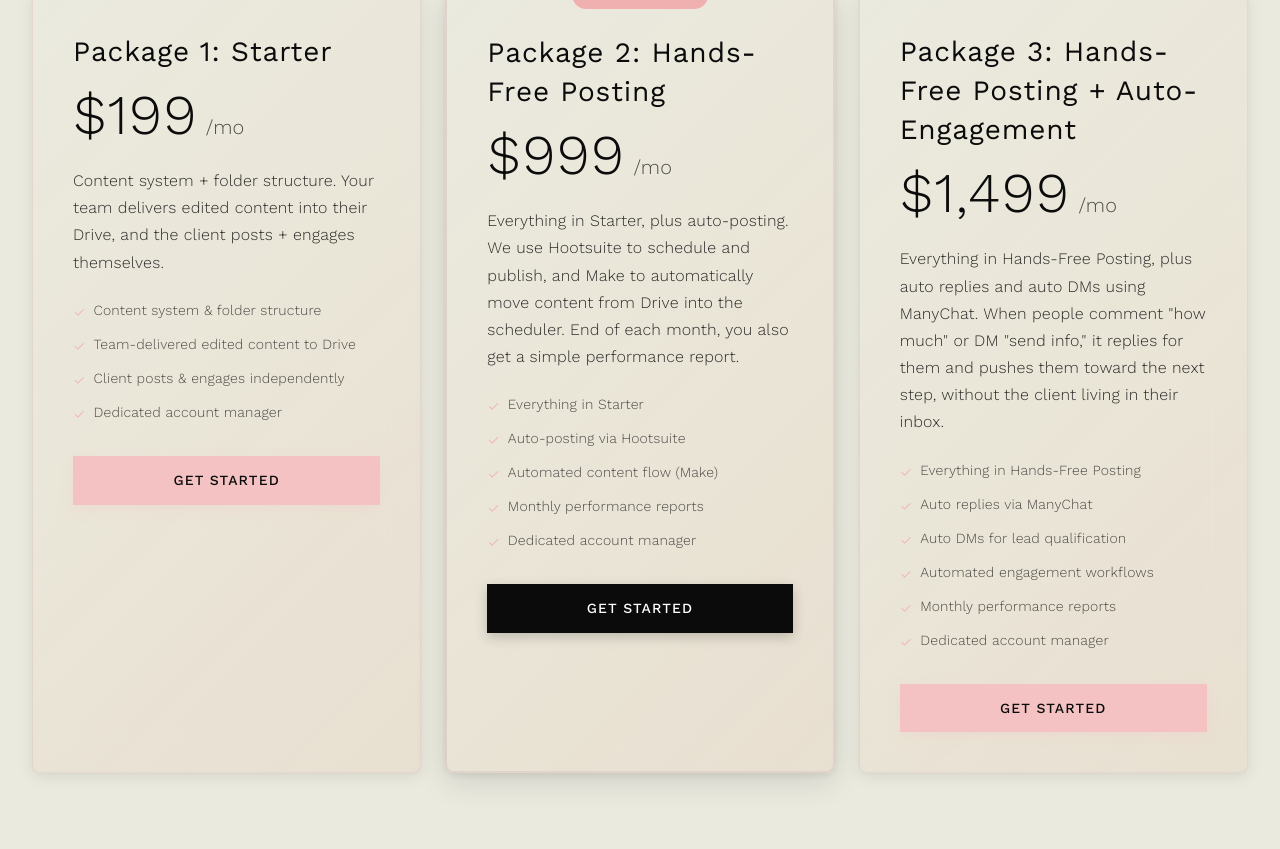
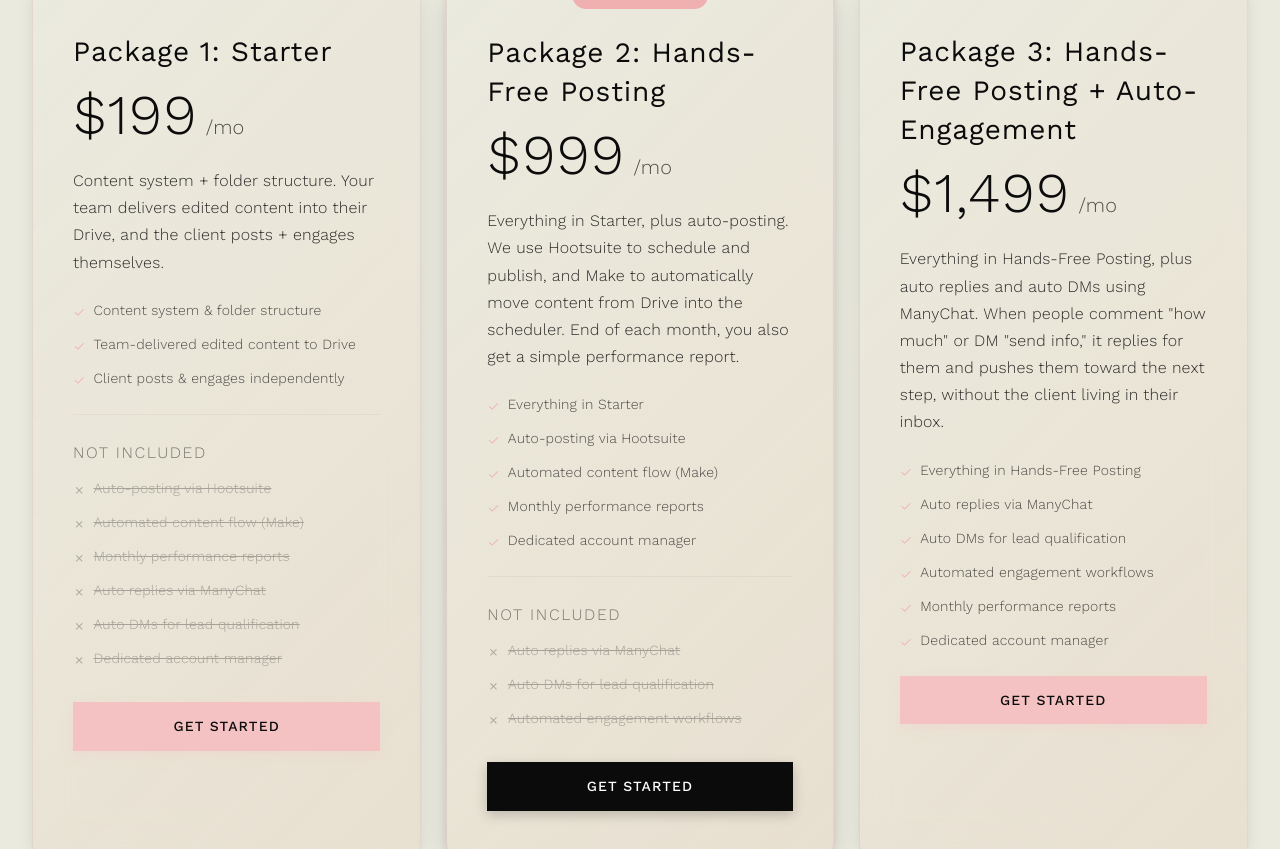
Before and after one commit to lubosik/Rosen-Relations, a Next.js app: page /programs in a window 1280 px wide. Shown: the part 2151-3000 px from the top of the page. Built offline with nearby package versions, Linux system fonts and the light colour scheme; no server answers.

Commit message:
Remove account manager from Package 1 and add 'Not Included' section with crossed-out features for Packages 1 and 2

```diff
--- a/components/PricingSection.tsx
+++ b/components/PricingSection.tsx
@@ -15,6 +15,13 @@ const packages = [
       'Content system & folder structure',
       'Team-delivered edited content to Drive',
       'Client posts & engages independently',
+    ],
+    notIncluded: [
+      'Auto-posting via Hootsuite',
+      'Automated content flow (Make)',
+      'Monthly performance reports',
+      'Auto replies via ManyChat',
+      'Auto DMs for lead qualification',
       'Dedicated account manager',
     ],
   },
@@ -30,6 +37,11 @@ const packages = [
       'Automated content flow (Make)',
       'Monthly performance reports',
       'Dedicated account manager',
+    ],
+    notIncluded: [
+      'Auto replies via ManyChat',
+      'Auto DMs for lead qualification',
+      'Automated engagement workflows',
     ],
     featured: true,
     badge: 'Most Popular',
@@ -230,7 +242,7 @@ export default function PricingSection() {
                   </p>
 
                   {/* Features List */}
-                  <div className="mb-8 space-y-3">
+                  <div className="mb-6 space-y-3">
                     {pkg.features.map((feature, idx) => (
                       <div key={idx} className="flex items-start gap-2">
                         <span
@@ -254,6 +266,46 @@ export default function PricingSection() {
                       </div>
                     ))}
                   </div>
+
+                  {/* Not Included Section (for Package 1 and 2) */}
+                  {pkg.notIncluded && pkg.notIncluded.length > 0 && (
+                    <div className="mb-8 space-y-3 border-t pt-6" style={{ borderTopColor: 'rgba(212, 192, 190, 0.3)' }}>
+                      <p
+                        className="text-xs font-light uppercase tracking-wide mb-3"
+                        style={{
+                          color: 'var(--color-ink-black)',
+                          opacity: 0.5,
+                          letterSpacing: '0.1em'
+                        }}
+                      >
+                        Not Included
+                      </p>
+                      {pkg.notIncluded.map((feature, idx) => (
+                        <div key={idx} className="flex items-start gap-2">
+                          <span
+                            className="text-sm font-light flex-shrink-0 mt-0.5"
+                            style={{
+                              color: 'var(--color-ink-black)',
+                              opacity: 0.3
+                            }}
+                          >
+                            ✗
+                          </span>
+                          <span
+                            className="text-sm font-light line-through"
+                            style={{
+                              color: 'var(--color-ink-black)',
+                              opacity: 0.3,
+                              lineHeight: '1.5',
+                              textDecorationColor: 'var(--color-ink-black)'
+                            }}
+                          >
+                            {feature}
+                          </span>
+                        </div>
+                      ))}
+                    </div>
+                  )}
 
                   {/* CTA Button */}
                   <Link
```
